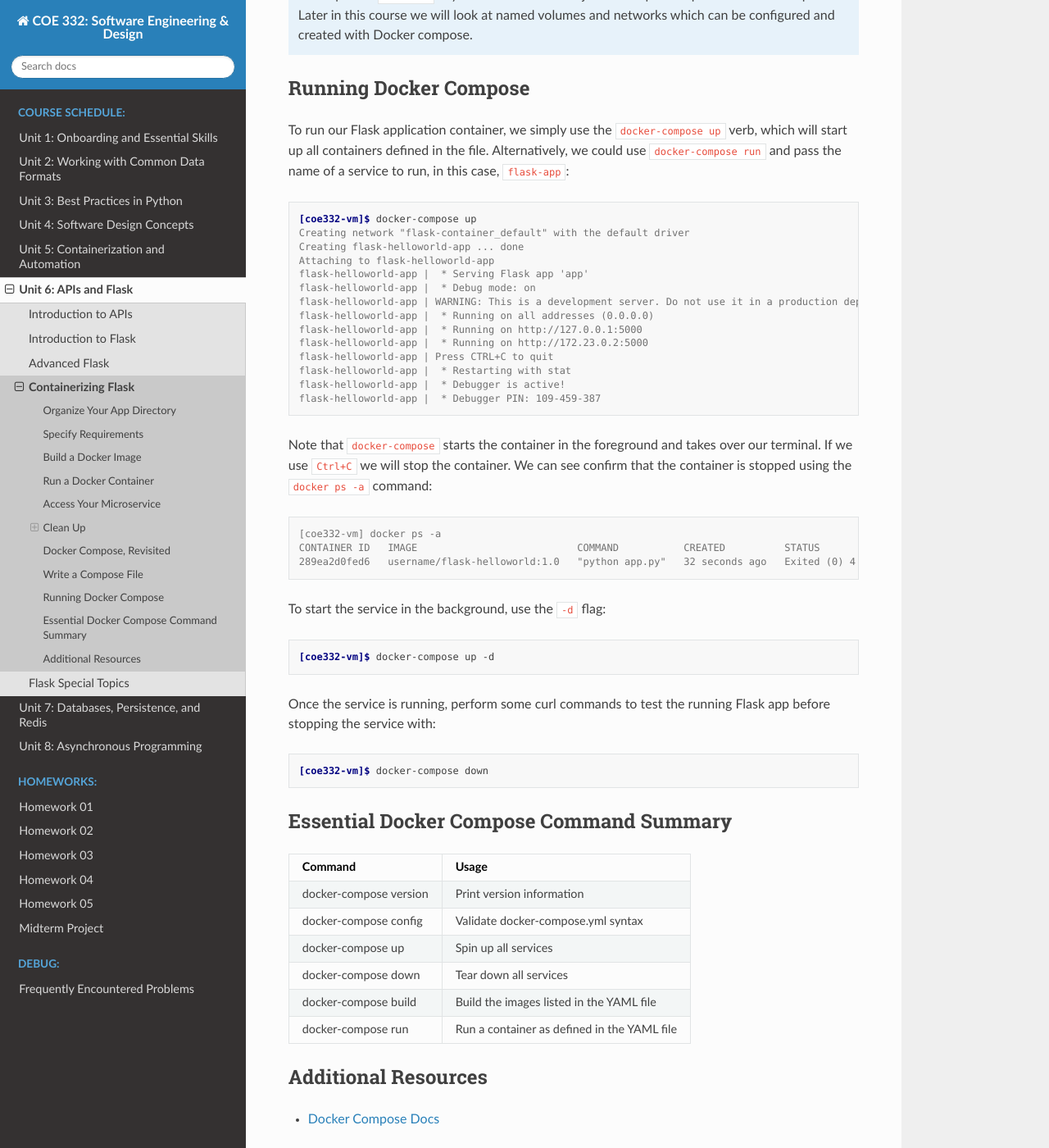
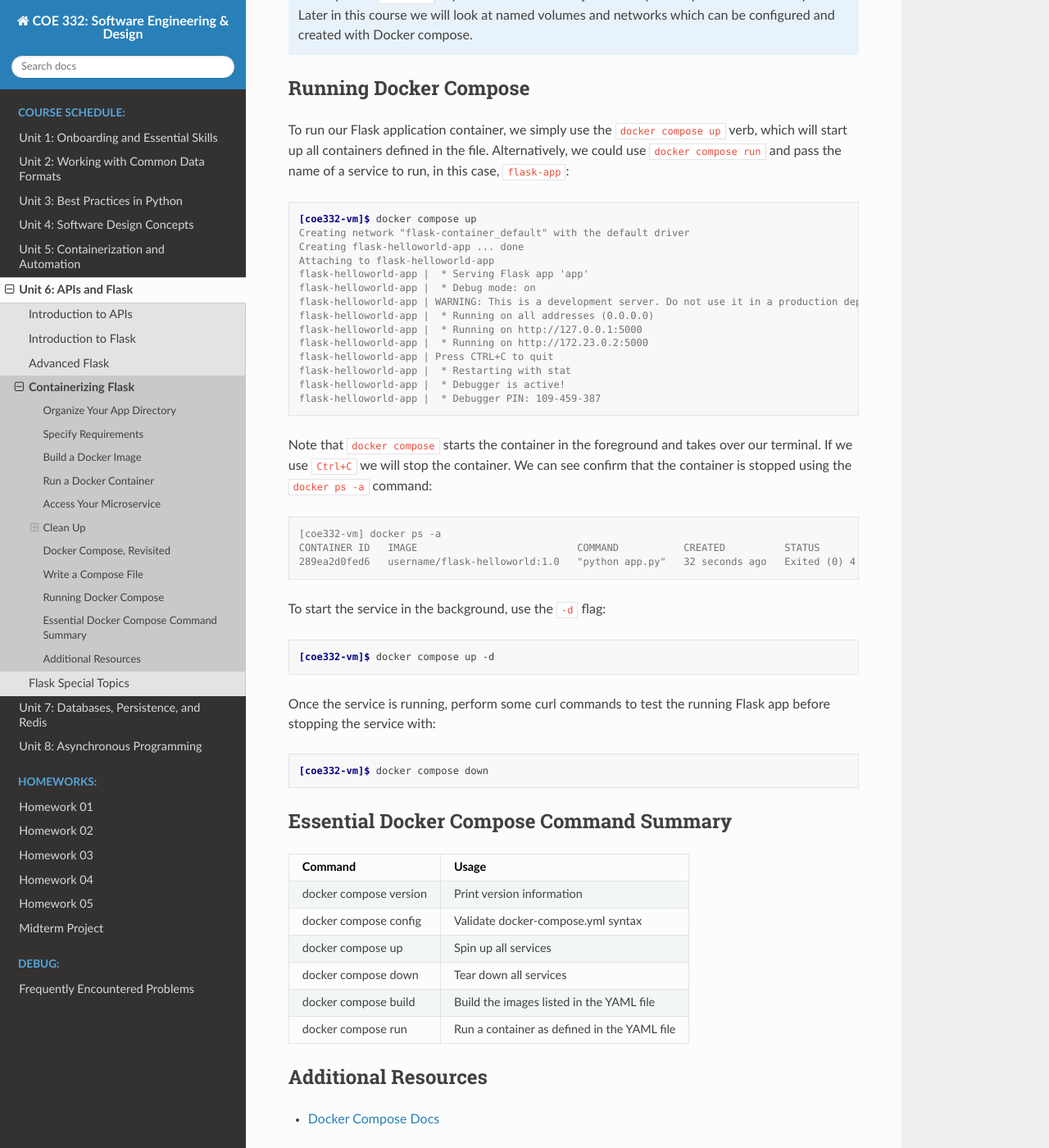
Before and after one commit to TACC/coe-332-sp25, a Sphinx documentation site: the page built from docs/unit06/flask_docker.rst, in a window 1280 px wide and 1400 px high, scrolled down 5929 px. Shown: the whole window at 82% size. Built offline with Sphinx 7.4.7 and the Read the Docs theme 3.1.0, drawn with Linux system fonts in a browser that asks for light colours; some of the changed text lies outside the part shown.

```diff
--- a/docs/unit06/flask_docker.rst
+++ b/docs/unit06/flask_docker.rst
@@ -15,7 +15,7 @@ module, students should be able to:
 * Build and run in the background a containerized Flask microservice.
 * Map ports on the Jetstream VM to ports inside a container, and use ``curl`` with the
   the correct ports to make requests to and generate responses from the microservice.
-* Deploy the microservice with docker-compose
+* Deploy the microservice with docker compose
 * **Design Principles:** By combining Flask and Docker, we will see how both contribute to
   the *modularity*, *portability*, *abstraction*, and *generalization* of software (all
   four major design principles).
@@ -324,14 +324,14 @@ options to use entirely depends on the app and the context.
 Running Docker Compose
 ----------------------
 
-To run our Flask application container, we simply use the ``docker-compose up``
+To run our Flask application container, we simply use the ``docker compose up``
 verb, which will start up all containers defined in the file. Alternatively,
-we could use ``docker-compose run`` and pass the name of a service to run, in this
+we could use ``docker compose run`` and pass the name of a service to run, in this
 case, ``flask-app``:
 
 .. code-block:: console
 
-   [coe332-vm]$ docker-compose up
+   [coe332-vm]$ docker compose up
    Creating network "flask-container_default" with the default driver
    Creating flask-helloworld-app ... done
    Attaching to flask-helloworld-app
@@ -346,7 +346,7 @@ case, ``flask-app``:
    flask-helloworld-app |  * Debugger is active!
    flask-helloworld-app |  * Debugger PIN: 109-459-387
 
-Note that ``docker-compose`` starts the container in the foreground and takes over our terminal. If we use
+Note that ``docker compose`` starts the container in the foreground and takes over our terminal. If we use
 ``Ctrl+C`` we will stop the container. We can see confirm that the container is stopped using the
 ``docker ps -a`` command:
 
@@ -361,7 +361,7 @@ To start the service in the background, use the ``-d`` flag:
 
 .. code-block:: console
 
-   [coe332-vm]$ docker-compose up -d
+   [coe332-vm]$ docker compose up -d
 
 Once the service is running, perform some curl commands to test the running Flask
 app before stopping the service with:
@@ -369,7 +369,7 @@ app before stopping the service with:
 
 .. code-block:: console
 
-   [coe332-vm]$ docker-compose down
+   [coe332-vm]$ docker compose down
 
 
 
@@ -379,17 +379,17 @@ Essential Docker Compose Command Summary
 +------------------------+------------------------------------------------+
 | Command                | Usage                                          |
 +========================+================================================+
-| docker-compose version | Print version information                      |
+| docker compose version | Print version information                      |
 +------------------------+------------------------------------------------+
-| docker-compose config  | Validate docker-compose.yml syntax             |
+| docker compose config  | Validate docker-compose.yml syntax             |
 +------------------------+------------------------------------------------+
-| docker-compose up      | Spin up all services                           |
+| docker compose up      | Spin up all services                           |
 +------------------------+------------------------------------------------+
-| docker-compose down    | Tear down all services                         |
+| docker compose down    | Tear down all services                         |
 +------------------------+------------------------------------------------+
-| docker-compose build   | Build the images listed in the YAML file       |
+| docker compose build   | Build the images listed in the YAML file       |
 +------------------------+------------------------------------------------+
-| docker-compose run     | Run a container as defined in the YAML file    |
+| docker compose run     | Run a container as defined in the YAML file    |
 +------------------------+------------------------------------------------+
 
 
--- a/docs/unit07/redis_and_flask.rst
+++ b/docs/unit07/redis_and_flask.rst
@@ -374,7 +374,7 @@ specification? Should we provide a context and Dockerfile for Redis?
 
 One slight modification to the Flask app is required to enable container-to-container
 communication over the Docker bridge network. Instead of using an IP address like '127.0.0.1'
-or an alias like 'localhost', use the docker-compose alias for the Redis service,
+or an alias like 'localhost', use the docker compose alias for the Redis service,
 ``redis-db``. Specifically, in your containerized Flask app, establish a Redis client like:
 
 .. code-block:: python3
@@ -386,7 +386,7 @@ Given the above, try launching both services using the following command:
 
 .. code-block:: console
 
-    [coe332-vm]$ docker-compose up -d
+    [coe332-vm]$ docker compose up -d
     Creating network "redis_default" with the default driver
     Creating redis_flask-app_1 ... done
     Creating redis_redis-db_1  ... done
@@ -399,7 +399,7 @@ You should see the containers running. When you are ready to kill the services:
 
 .. code-block:: console
 
-   [coe332-vm]$ docker-compose down
+   [coe332-vm]$ docker compose down
    Stopping redis_redis-db_1  ... done
    Stopping redis_flask-app_1 ... done
    Removing redis_redis-db_1  ... done
```
